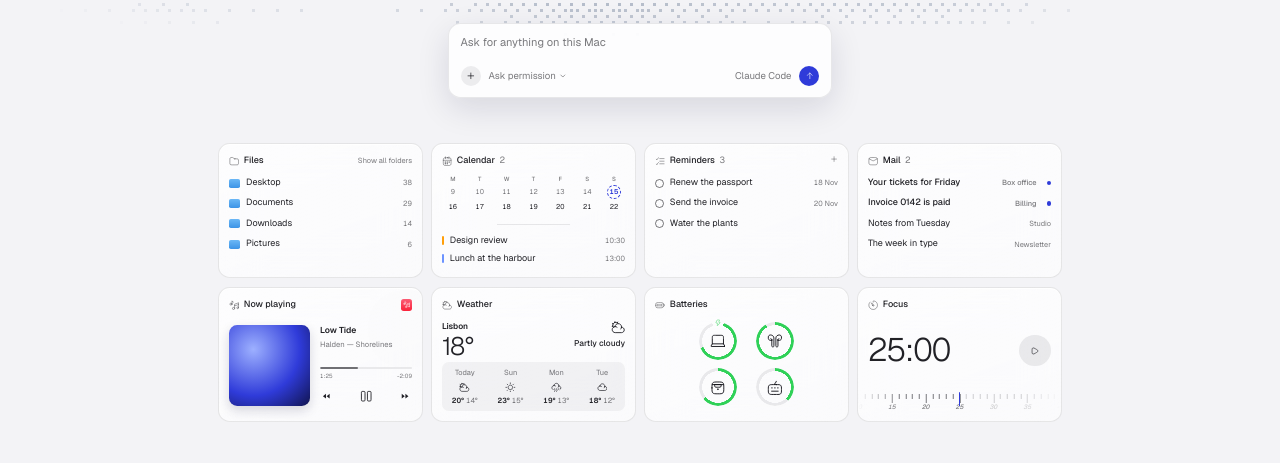
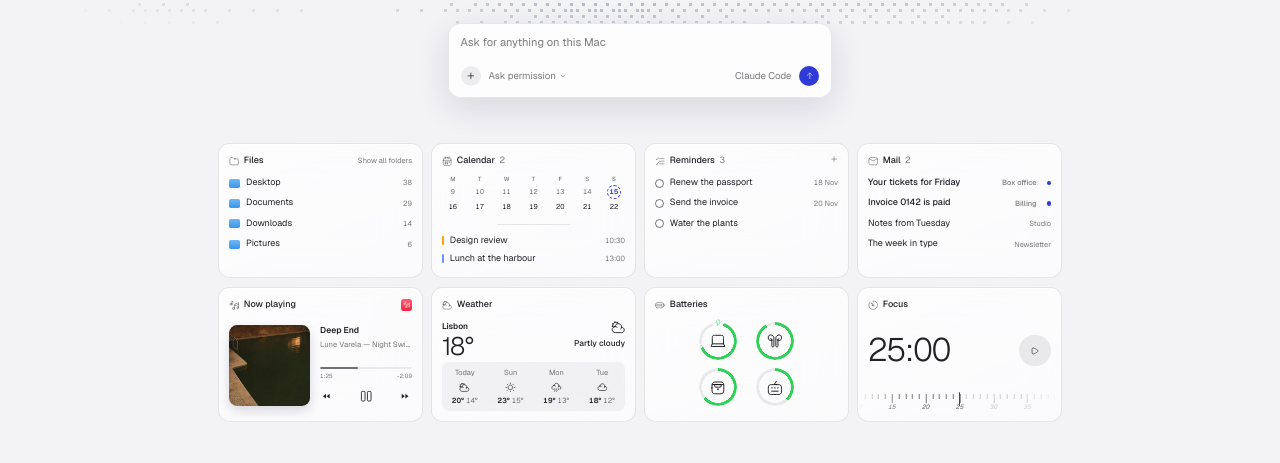
Before and after one commit to barisbuild/oree, a plain HTML site: page site/index.html in a window 1280 px wide. Shown: the part 337-800 px from the top of the page. Drawn offline with nearby package versions, Linux system fonts and the light colour scheme.

Commit message:
oree.space: Deep End by Lune Varela, with a real cover; files fade as they gather
Now playing on the site shows a made-up song, Deep End by Lune Varela
from Night Swims, over a photograph for its cover; the app's demo data
uses the same names. In the hero the strewn files no longer pile up:
each fades as the files of its kind come together, and the widget opens
from where they met.

Co-Authored-By: Claude Opus 5.5 <noreply@anthropic.com>

```diff
--- a/site/app.js
+++ b/site/app.js
@@ -68,7 +68,7 @@ const widgets = [
     key: "playing", icon: "music", name: "Now playing", line: "Whatever is playing in any app: cover, progress and controls.",
     html: `<h3>${icon("music")}Now playing<span class="app" aria-hidden="true">${icon("music")}</span></h3>
       <div class="playing"><span class="cover"></span><div>
-      <strong>Low Tide</strong><small>Halden — Shorelines</small>
+      <strong>Deep End</strong><small>Lune Varela — Night Swims</small>
       <span class="progress"><span class="bar"><i></i></span><span class="times"><i>1:25</i><i>-2:09</i></span></span>
       <span class="controls"><i>${icon("back")}</i><b>${icon("pause")}</b><i>${icon("forward")}</i></span></div></div>`,
   },
@@ -169,7 +169,7 @@ const clutter = [
   ["Notes.txt", "note", 29, 15, 2], ["Brand", "", 11, 23, 0], ["Harbour.jpg", "pic", 70, 12, 0],
   ["Lunch.ics", "cal", 86, 21, 1], ["Screenshot.png", "pic", 8, 47, 0], ["Flight.ics", "cal", 92, 46, 1],
   ["Invoices", "", 18, 66, 0], ["Tickets.eml", "eml", 79, 70, 3], ["To do.txt", "note", 26, 86, 2],
-  ["Low Tide.mp3", "mp3", 61, 86, 4], ["Groceries.txt", "note", 41, 89, 2], ["Invoice.eml", "eml", 90, 83, 3],
+  ["Deep End.mp3", "mp3", 61, 86, 4], ["Groceries.txt", "note", 41, 89, 2], ["Invoice.eml", "eml", 90, 83, 3],
 ];
 $("[data-items]").innerHTML = clutter.map(([name, kind], n) => {
   const drift = (seed) => ((((n + 3) * seed) % 11) - 5).toFixed(1);
@@ -181,8 +181,6 @@ const strewn = [...$("[data-items]").children].map((element, n) => ({
   x: clutter[n][2] / 100,
   y: clutter[n][3] / 100,
   target: clutter[n][4],
-  // Its place in its pile, counted from the bottom.
-  layer: clutter.slice(0, n).filter((other) => other[4] === clutter[n][4]).length,
 }));
 
 // The widgets just made get their icons.
@@ -247,14 +245,12 @@ function tell() {
   for (const file of strewn) {
     const { lies } = file;
     const pile = piles[file.target];
-    const open = opened[file.target];
-    // To its pile, stacked a little off true, then into the widget.
-    const stacked = { x: pile.x + file.layer * 3, y: pile.y - file.layer * 4 };
-    const x = mix(mix(lies.x, stacked.x, gather), homes[file.target].x, ease(open));
-    const y = mix(mix(lies.y, stacked.y, gather), homes[file.target].y, ease(open));
-    const turn = gather * (file.layer % 2 ? 5 : -4) * (1 - open);
-    file.element.style.transform = `translate(${x.toFixed(1)}px, ${y.toFixed(1)}px) translate(-50%, -50%) rotate(${turn.toFixed(2)}deg) scale(${(1 - 0.2 * gather - 0.5 * ease(open)).toFixed(3)})`;
-    file.element.style.opacity = (1 - ease(span(open, 0.15, 0.55))).toFixed(3);
+    // Toward the place its widget opens from, fading as the files of a
+    // kind come together, so none piles on another.
+    const x = mix(lies.x, pile.x, gather);
+    const y = mix(lies.y, pile.y, gather);
+    file.element.style.transform = `translate(${x.toFixed(1)}px, ${y.toFixed(1)}px) translate(-50%, -50%) scale(${(1 - 0.35 * gather).toFixed(3)})`;
+    file.element.style.opacity = (1 - ease(span(gather, 0.35, 0.95))).toFixed(3);
   }
 
   cards.forEach((element, index) => {
--- a/site/style.css
+++ b/site/style.css
@@ -230,7 +230,7 @@ h2 span { color: var(--blue); }
 /* As in the app: a large cover, and beside it, hanging from its top edge,
    the app it plays in, the title and the artist; the controls on its foot. */
 .playing { display: flex; gap: 1.1em; align-items: flex-start; margin: auto 0; }
-.cover { flex: none; width: 9em; height: 9em; border-radius: 0.9em; background: radial-gradient(circle at 30% 30%, #9db0ff, #2f3bd9 58%, #11144f); box-shadow: 0 0.5em 1.2em rgb(20 20 60 / 0.16); }
+.cover { flex: none; width: 9em; height: 9em; border-radius: 0.9em; background: #2a2a1c url("cover.jpg") center / cover; box-shadow: 0 0.5em 1.2em rgb(20 20 60 / 0.16); }
 .playing div { display: flex; flex-direction: column; gap: 0.25em; height: 9em; min-width: 0; flex: 1; }
 .playing strong { font-size: 0.95em; font-weight: 600; line-height: 1.3; display: -webkit-box; -webkit-line-clamp: 2; -webkit-box-orient: vertical; overflow: hidden; }
 .playing small { font-size: 0.85em; color: var(--app-soft); white-space: nowrap; overflow: hidden; text-overflow: ellipsis; }
```
Also changed, not shown: site/cover.jpg (added), 1 other file.
